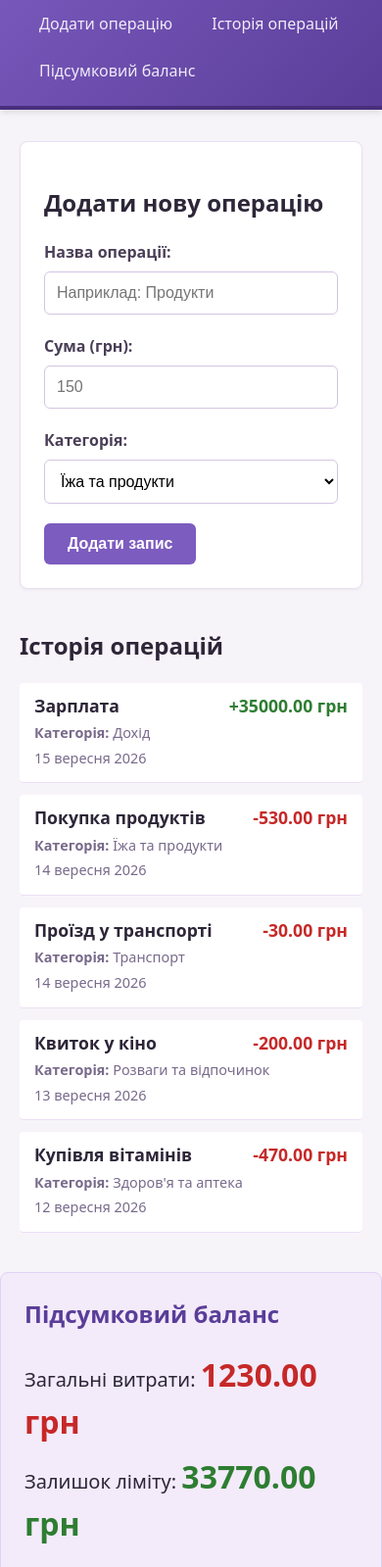
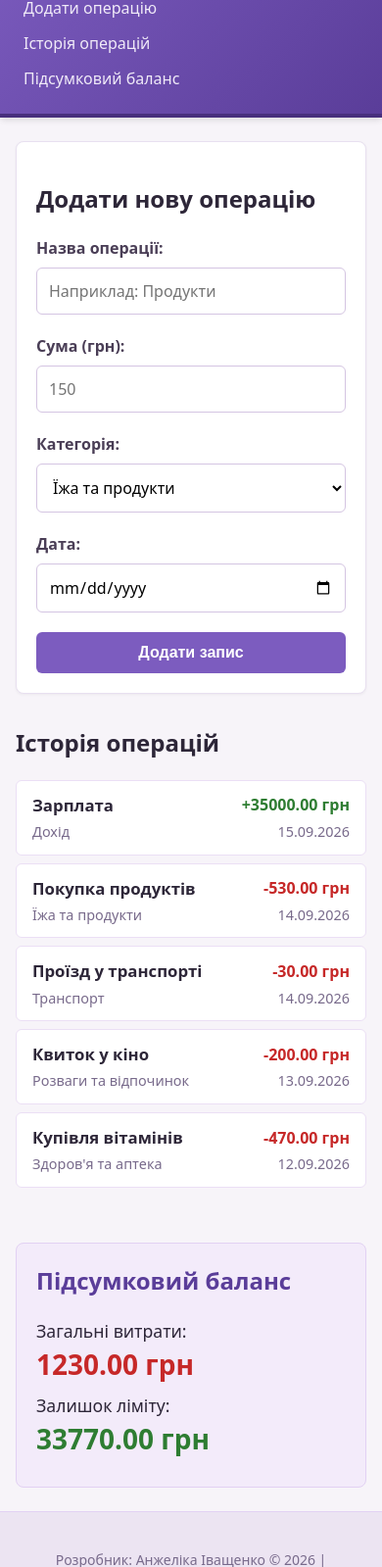
Before and after one commit to lika-ivashchenko/expense-tracker, a plain HTML site: page index.html in a window 390 px wide. Shown: the part 76-1675 px from the top of the page at 98% size. Drawn offline with Linux system fonts and the light colour scheme.

Commit message:
Add responsive layout using Flexbox, Grid and media queries

```diff
--- a/css/style.css
+++ b/css/style.css
@@ -1,8 +1,13 @@
-/* Базові налаштування (Box Model) */
+/* Базові налаштування */
 *,
 *::before,
 *::after {
     box-sizing: border-box;
+}
+
+img {
+    max-width: 100%;
+    height: auto;
 }
 
 body {
@@ -13,30 +18,23 @@ body {
     background-color: #f7f4f9;
 }
 
-/* Макет */
-main, aside {
-    max-width: 800px;
-    margin: 0 auto;
-    padding: 0 1.25rem;
-}
-
-section {
-    margin-bottom: 2.5rem;
-}
-
-/* Header & Nav */
-header {
+/* Мобільна версія */
+.site-header {
+    display: flex;
+    flex-direction: column;
+    flex-wrap: wrap;
+    gap: 0.75rem;
     background: linear-gradient(135deg, #7c5cbf, #5a3d99);
     color: #ffffff;
-    padding: 1.5rem 2rem; /* Відступ від лівого краю вікна */
-    margin-bottom: 2rem;
+    padding: 1.25rem 1rem;
+    margin-bottom: 1.5rem;
     border-bottom: 4px solid #482f7d;
     box-shadow: 0 4px 6px -1px rgba(0, 0, 0, 0.1);
 }
 
-header h1 {
-    margin: 0 0 1rem 0;
-    font-size: 2rem;
+.site-header h1 {
+    margin: 0;
+    font-size: 1.5rem;
     text-align: left;
 }
 
@@ -45,12 +43,13 @@ nav ul {
     padding: 0;
     margin: 0;
     display: flex;
-    justify-content: flex-start;
-    gap: 1.5rem;
+    flex-direction: column;
     flex-wrap: wrap;
+    gap: 0.25rem;
 }
 
 nav a {
+    display: inline-block;
     color: #f0eaf8;
     text-decoration: none;
     font-weight: 500;
@@ -64,10 +63,22 @@ nav a:hover {
     background-color: rgba(255, 255, 255, 0.2);
 }
 
-/* Форма додавання операції */
+.layout {
+    display: grid;
+    grid-template-columns: 1fr;
+    gap: 1.5rem;
+    max-width: 1200px;
+    margin: 0 auto;
+    padding: 0 1rem;
+}
+
+section {
+    margin-bottom: 2rem;
+}
+
 #add-transaction {
     background-color: #ffffff;
-    padding: 1.5rem;
+    padding: 1.25rem;
     border-radius: 8px;
     border: 1px solid #e8e0f0;
     box-shadow: 0 1px 3px rgba(0, 0, 0, 0.05);
@@ -75,6 +86,16 @@ nav a:hover {
 
 .form-group {
     margin-bottom: 1.25rem;
+}
+
+.form-row {
+    display: flex;
+    flex-direction: column;
+}
+
+.form-row .form-group {
+    flex: 1;
+    min-width: 0;
 }
 
 label {
@@ -86,18 +107,21 @@ label {
 
 input[type="text"],
 input[type="number"],
+input[type="date"],
 select {
     width: 100%;
     padding: 0.75rem;
     border: 1px solid #d4c5e2;
     border-radius: 6px;
     font-size: 1rem;
+    font-family: inherit;
     background-color: #fff;
     transition: border-color 0.2s ease, box-shadow 0.2s ease;
 }
 
 input[type="text"]:focus,
 input[type="number"]:focus,
+input[type="date"]:focus,
 select:focus {
     outline: none;
     border-color: #8b5cf6;
@@ -105,6 +129,7 @@ select:focus {
 }
 
 button[type="submit"] {
+    width: 100%;
     background-color: #7c5cbf;
     color: white;
     padding: 0.75rem 1.5rem;
@@ -120,31 +145,52 @@ button[type="submit"]:hover {
     background-color: #6745a3;
 }
 
-/* Картки операцій */
-.card {
-    background-color: #ffffff;
-    padding: 10px 15px;
-    border-bottom: 1px solid #ebdff5;
-    margin-bottom: 0.75rem;
-    border-radius: 4px;
+.transactions {
+    display: flex;
+    flex-direction: column;
+    gap: 0.5rem;
 }
 
-.card h3 {
-    margin: 0 0 0.25rem 0;
-    font-size: 1.1rem;
-    display: flex;
-    justify-content: space-between;
+.transaction {
+    display: grid;
+    grid-template-columns: 1fr auto;
+    grid-template-areas:
+        "name     amount"
+        "category date";
+    column-gap: 0.75rem;
+    row-gap: 0.25rem;
     align-items: center;
+    background-color: #ffffff;
+    padding: 0.75rem 1rem;
+    border: 1px solid #ebdff5;
+    border-radius: 6px;
 }
 
-.card p {
-    margin: 0.25rem 0;
+.transaction__name {
+    grid-area: name;
+    margin: 0;
+    font-size: 1.05rem;
+}
+
+.transaction__category {
+    grid-area: category;
+    margin: 0;
     font-size: 0.9rem;
     color: #786a8b;
 }
 
+.transaction__date {
+    grid-area: date;
+    font-size: 0.9rem;
+    color: #786a8b;
+    text-align: right;
+}
+
 .amount {
+    grid-area: amount;
     font-weight: bold;
+    text-align: right;
+    white-space: nowrap;
 }
 
 .amount--income {
@@ -155,14 +201,12 @@ button[type="submit"]:hover {
     color: #c62828;
 }
 
-/* Aside та Footer */
 #summary-balance {
     background-color: #f3ebfa;
     border: 1px solid #e2d1f3;
     border-radius: 8px;
-    padding: 1.5rem;
-    margin-top: 2rem;
-    margin-bottom: 2rem;
+    padding: 1.25rem;
+    margin-bottom: 1.5rem;
 }
 
 #summary-balance h2 {
@@ -171,12 +215,14 @@ button[type="submit"]:hover {
 }
 
 #summary-balance p {
-    font-size: 1.25rem;
+    font-size: 1.1rem;
     margin: 0.5rem 0;
 }
 
 #summary-balance strong {
-    font-size: 2rem;
+    display: block;
+    font-size: 1.75rem;
+    overflow-wrap: anywhere;
 }
 
 footer {
@@ -187,3 +233,75 @@ footer {
     font-size: 0.875rem;
     border-top: 1px solid #e2d1f3;
 }
+
+/* Планшет */
+@media (min-width: 600px) {
+    .site-header {
+        padding: 1.5rem 2rem;
+        gap: 1rem;
+    }
+
+    nav ul {
+        flex-direction: row;
+        gap: 1.5rem;
+    }
+
+    .layout {
+        padding: 0 1.5rem;
+    }
+
+    #add-transaction {
+        padding: 1.5rem;
+    }
+
+    .form-row {
+        flex-direction: row;
+        gap: 1rem;
+    }
+
+    button[type="submit"] {
+        width: auto;
+    }
+
+    .transaction {
+        grid-template-columns: 2fr 1.5fr 1fr 1fr;
+        grid-template-areas: "name category date amount";
+        padding: 0.75rem 1.25rem;
+    }
+
+    .transaction__date {
+        text-align: left;
+    }
+}
+
+/* Десктоп */
+@media (min-width: 1024px) {
+    .site-header {
+        flex-direction: row;
+        justify-content: space-between;
+        align-items: center;
+        padding: 1.5rem 3rem;
+    }
+
+    .site-header h1 {
+        font-size: 2rem;
+    }
+
+    .layout {
+        grid-template-columns: 3fr 1fr;
+        gap: 24px;
+        align-items: start;
+        padding: 0 2rem;
+    }
+
+    /* Блок залишається видимим під час прокручування */
+    #summary-balance {
+        position: sticky;
+        top: 1rem;
+        margin-bottom: 0;
+    }
+
+    #summary-balance strong {
+        font-size: 1.5rem;
+    }
+}
--- a/index.html
+++ b/index.html
@@ -7,7 +7,7 @@
     <link rel="stylesheet" href="css/style.css">
 </head>
 <body>
-    <header>
+    <header class="site-header">
         <h1>Трекер витрат</h1>
         <nav>
             <ul>
@@ -18,6 +18,7 @@
         </nav>
     </header>
 
+    <div class="layout">
         <main>
             <!-- Секція додавання операції -->
             <section id="add-transaction">
@@ -27,6 +28,8 @@
                         <label for="transaction-name">Назва операції:</label>
                         <input type="text" id="transaction-name" name="name" placeholder="Наприклад: Продукти" required>
                     </div>
+
+                    <div class="form-row">
                         <div class="form-group">
                             <label for="transaction-amount">Сума (грн):</label>
                             <input type="number" id="transaction-amount" name="amount" placeholder="150" step="0.01" required>
@@ -43,43 +46,56 @@
                                 <option value="other">Інше</option>
                             </select>
                         </div>
+                        <div class="form-group">
+                            <label for="transaction-date">Дата:</label>
+                            <input type="date" id="transaction-date" name="date" required>
+                        </div>
+                    </div>
+
                     <button type="submit">Додати запис</button>
                 </form>
             </section>
 
-        <!-- Секція списку операцій -->
+            <!-- Секція списку операцій (рядки) -->
             <section id="transactions-list">
                 <h2>Історія операцій</h2>
 
-            <article class="card">
-                <h3>Зарплата <span class="amount amount--income">+35000.00 грн</span></h3>
-                <p><strong>Категорія:</strong> Дохід</p>
-                <p><time datetime="2026-09-15">15 вересня 2026</time></p>
+                <div class="transactions">
+                    <article class="transaction">
+                        <h3 class="transaction__name">Зарплата</h3>
+                        <p class="transaction__category">Дохід</p>
+                        <time class="transaction__date" datetime="2026-09-15">15.09.2026</time>
+                        <span class="amount amount--income">+35000.00 грн</span>
                     </article>
 
-            <article class="card">
-                <h3>Покупка продуктів <span class="amount amount--expense">-530.00 грн</span></h3>
-                <p><strong>Категорія:</strong> Їжа та продукти</p>
-                <p><time datetime="2026-09-14">14 вересня 2026</time></p>
+                    <article class="transaction">
+                        <h3 class="transaction__name">Покупка продуктів</h3>
+                        <p class="transaction__category">Їжа та продукти</p>
+                        <time class="transaction__date" datetime="2026-09-14">14.09.2026</time>
+                        <span class="amount amount--expense">-530.00 грн</span>
                     </article>
 
-            <article class="card">
-                <h3>Проїзд у транспорті <span class="amount amount--expense">-30.00 грн</span></h3>
-                <p><strong>Категорія:</strong> Транспорт</p>
-                <p><time datetime="2026-09-14">14 вересня 2026</time></p>
+                    <article class="transaction">
+                        <h3 class="transaction__name">Проїзд у транспорті</h3>
+                        <p class="transaction__category">Транспорт</p>
+                        <time class="transaction__date" datetime="2026-09-14">14.09.2026</time>
+                        <span class="amount amount--expense">-30.00 грн</span>
                     </article>
 
-            <article class="card">
-                <h3>Квиток у кіно <span class="amount amount--expense">-200.00 грн</span></h3>
-                <p><strong>Категорія:</strong> Розваги та відпочинок</p>
-                <p><time datetime="2026-09-13">13 вересня 2026</time></p>
+                    <article class="transaction">
+                        <h3 class="transaction__name">Квиток у кіно</h3>
+                        <p class="transaction__category">Розваги та відпочинок</p>
+                        <time class="transaction__date" datetime="2026-09-13">13.09.2026</time>
+                        <span class="amount amount--expense">-200.00 грн</span>
                     </article>
 
-            <article class="card">
-                <h3>Купівля вітамінів <span class="amount amount--expense">-470.00 грн</span></h3>
-                <p><strong>Категорія:</strong> Здоров'я та аптека</p>
-                <p><time datetime="2026-09-12">12 вересня 2026</time></p>
+                    <article class="transaction">
+                        <h3 class="transaction__name">Купівля вітамінів</h3>
+                        <p class="transaction__category">Здоров'я та аптека</p>
+                        <time class="transaction__date" datetime="2026-09-12">12.09.2026</time>
+                        <span class="amount amount--expense">-470.00 грн</span>
                     </article>
+                </div>
             </section>
         </main>
 
@@ -89,6 +105,7 @@
             <p>Загальні витрати: <strong class="amount--expense">1230.00 грн</strong></p>
             <p>Залишок ліміту: <strong class="amount--income">33770.00 грн</strong></p>
         </aside>
+    </div>
 
     <footer>
         <p>Розробник: Анжеліка Іващенко &copy; 2026 | Навчальний проєкт</p>
```
Lines whose indentation alone changed are shown as unchanged.
